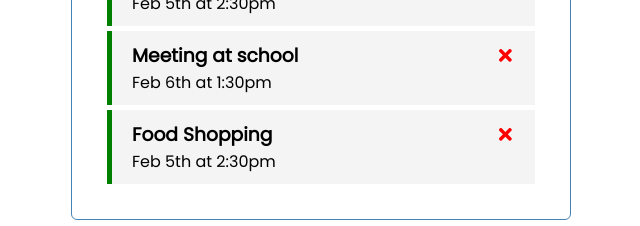
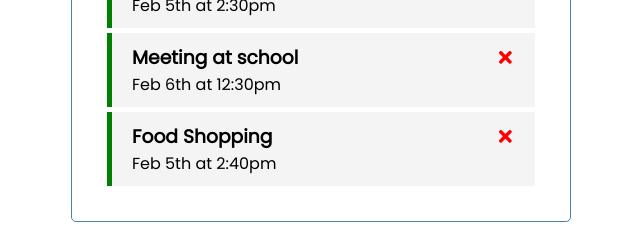
Before and after one commit to Nodeskin/taskTracker, a React (Create React App) app: page / in a window 1280 px wide. Shown: the part 507-733 px from the top of the page, without its empty margins (319-959 px from the left). Built offline with nearby package versions, Linux system fonts and the light colour scheme.

Commit message:
Task-Tracker Application

```diff
--- a/src/App.js
+++ b/src/App.js
@@ -16,13 +16,13 @@ const TravApp = () => {
     {
         id: 2,
         text: 'Meeting at school',
-        day: 'Feb 6th at 1:30pm',
+        day: 'Feb 6th at 12:30pm',
         reminder: true,
     },
     {
         id: 3,
         text: 'Food Shopping',
-        day: 'Feb 5th at 2:30pm',
+        day: 'Feb 5th at 2:40pm',
         reminder: true,
     }
 ] )
--- a/src/index.css
+++ b/src/index.css
@@ -17,7 +17,7 @@ body {
   min-height: 300px;
   border: 1px solid steelblue;
   padding: 30px;
-  border-radius: 6px;
+  border-radius: 5px;
 }
 
 .header {
@@ -72,7 +72,7 @@ body {
 }
 
 .add-form {
-  margin-bottom: 40px;
+  margin-bottom: 42px;
 }
 
 .form-control {
```
